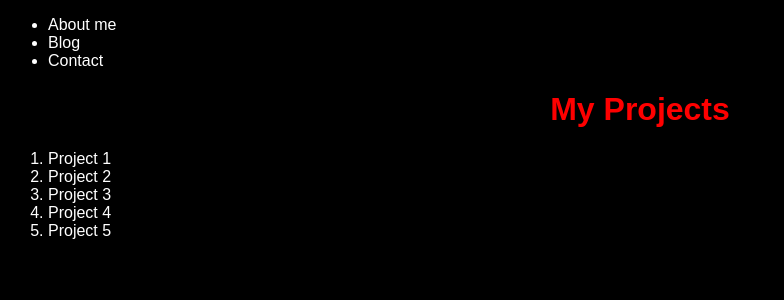
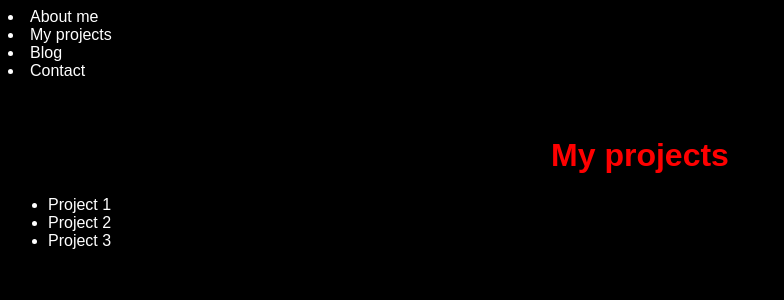
Before and after one commit to radanovicnikola93/GAE-my-homepage, a Python web app: template templates/my-projects.html in a window 1280 px wide. Shown: the top 300 px of the page, without its empty margins (0-784 px from the left). Run offline with Jinja, Linux system fonts and the light colour scheme; the template is opened without the code that fills it, so the values that code supplies are empty.

Commit message:
Added base.html with extends and updated other files

```diff
--- /dev/null
+++ b/templates/base.html
@@ -0,0 +1,20 @@
+<!DOCTYPE html>
+<html lang="en">
+<head>
+    <meta charset="UTF-8">
+    <link rel="stylesheet" href="/assets/css/style.css">
+    <title>{% block title %}{% endblock title %}</title>
+</head>
+<body>
+    <li><a href="/">About me</a></li>
+    <li><a href="/my-projects">My projects</a></li>
+    <li><a href="/blog">Blog</a></li>
+    <li><a href="/contact">Contact</a></li>
+
+    <br>
+    <br>
+
+    {% block content %}{% endblock content %}
+
+</body>
+</html>
--- a/templates/contact.html
+++ b/templates/contact.html
@@ -11,6 +11,7 @@
         <li><a href="/">About me</a></li>
         <li><a href="/my-projects">My projects</a></li>
         <li><a href="/blog">Blog</a></li>
+        <li><a href="/contact">Contact</a></li>
     </ul>
     <h1>Contact</h1>
     <ul>
--- a/templates/index.html
+++ b/templates/index.html
@@ -8,6 +8,7 @@
 </head>
 <body>
     <ul>
+        <li><a href="/">About me</a></li>
         <li><a href="/my-projects">My projects</a></li>
         <li><a href="/blog">Blog</a></li>
         <li><a href="/contact">Contact</a></li>
--- a/templates/my-projects.html
+++ b/templates/my-projects.html
@@ -1,25 +1,12 @@
-<!DOCTYPE html>
-<html lang="en">
-<head>
-    <meta charset="UTF-8">
-    <title>My projects</title>
+{% extends "base.html" %}
 
-    <link rel="stylesheet" href="/assets/css/style.css">
-</head>
-<body>
+{% block title %}My projects{% endblock title %}
+
+{% block content %}
+    <h1>My projects</h1>
     <ul>
-        <li><a href="/">About me</a></li>
-        <li><a href="/blog">Blog</a></li>
-        <li><a href="/contact">Contact</a></li>
-    </ul>
-    <h1>My Projects</h1>
-    <ol>
         <li>Project 1</li>
         <li>Project 2</li>
         <li>Project 3</li>
-        <li>Project 4</li>
-        <li>Project 5</li>
-    </ol>
-
-</body>
-</html>
+    </ul>
+{% endblock content %}
```
